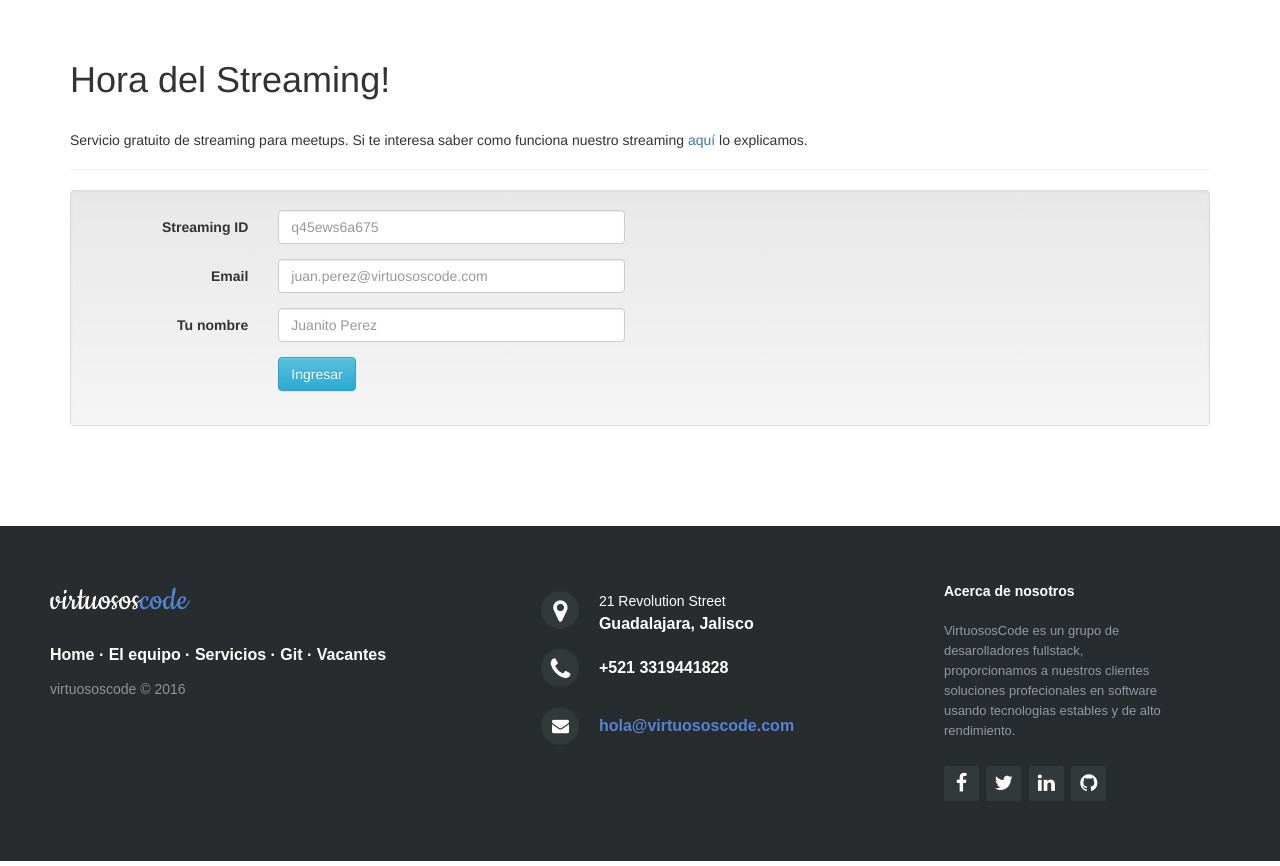
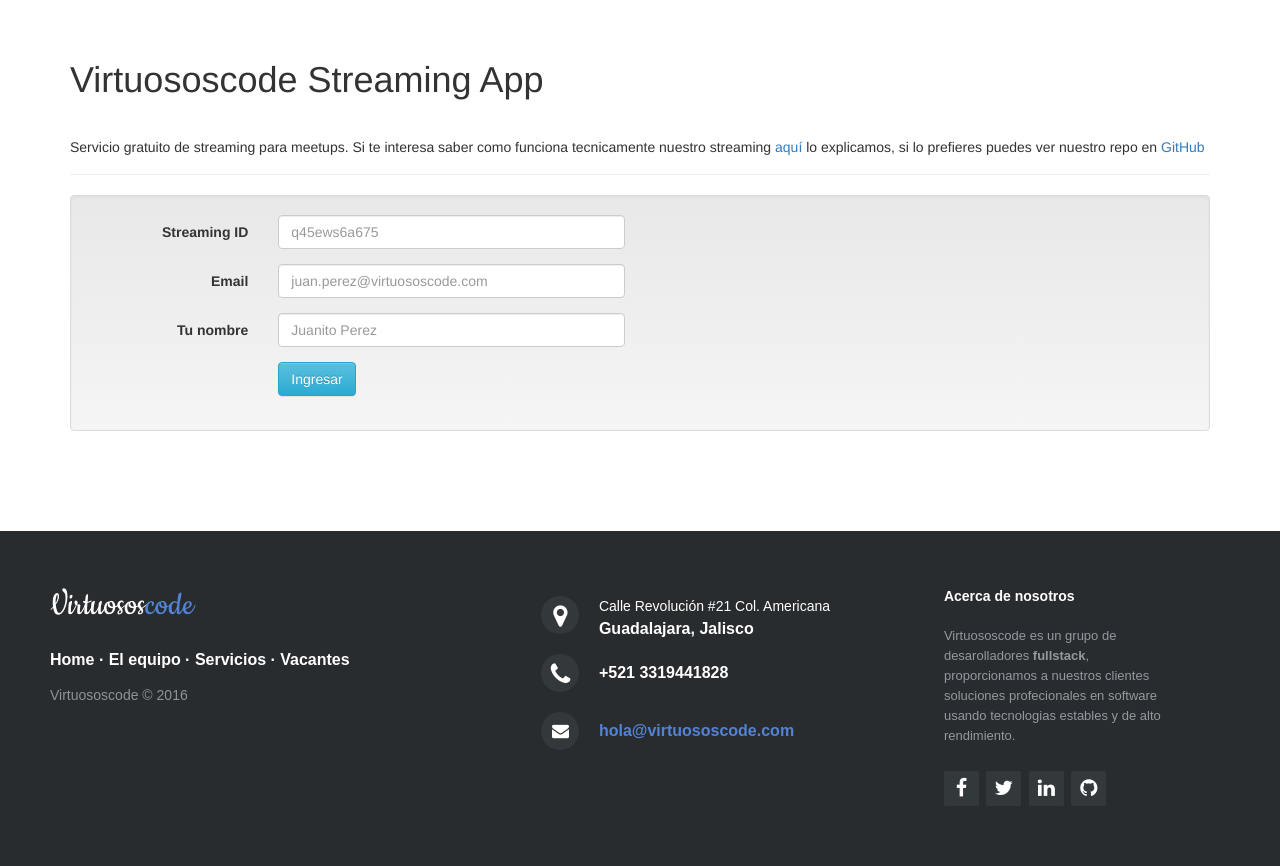
Before and after one commit to Brunux/django-streaming, a Django app: template templates/home.html in a window 1280 px wide. Shown: the part 52-918 px from the top of the page. Run offline with Django 3.2, Linux system fonts and the light colour scheme; the template is opened without the code that fills it, so the values that code supplies are empty; some libraries are stand-ins or nearby versions.

Commit message:
Add repo info to home

```diff
--- a/templates/base.html
+++ b/templates/base.html
@@ -50,7 +50,7 @@
 {% block footer %}
 <footer class="footer-distributed">
 	<div class="footer-left">
-		<h3>virtuosos<span>code</span></h3>
+		<h3>Virtuosos<span>code</span></h3>
 		<p class="footer-links">
 			<a href="https://virtuososcode.com">Home</a>
 			·
@@ -58,16 +58,14 @@
 			·
 			<a href="https://virtuososcode.com/services">Servicios</a>
 			·
-			<a href="https://git.virtuososcode.com">Git</a>
-			·
 			<a href="https://virtuososcode.com/vacantes">Vacantes</a>
 		</p>
-		<p class="footer-company-name">virtuososcode &copy; 2016</p>
+		<p class="footer-company-name">Virtuososcode &copy; 2016</p>
 	</div>
 	<div class="footer-center">
 		<div>
 			<i class="fa fa-map-marker"></i>
-			<p><span>21 Revolution Street</span> Guadalajara, Jalisco</p>
+			<p><span>Calle Revolución #21 Col. Americana</span> Guadalajara, Jalisco</p>
 		</div>
 		<div>
 			<i class="fa fa-phone"></i>
@@ -81,7 +79,7 @@
 	<div class="footer-right">
 		<p class="footer-company-about">
 			<span>Acerca de nosotros</span>
-			VirtuososCode es un grupo de desarolladores fullstack, proporcionamos a nuestros clientes soluciones profecionales
+			Virtuososcode es un grupo de desarolladores <strong>fullstack</strong>, proporcionamos a nuestros clientes soluciones profecionales
 			en software usando tecnologias estables y de alto rendimiento.
 		</p>
 		<div class="footer-icons">
--- a/templates/home.html
+++ b/templates/home.html
@@ -2,9 +2,9 @@
 
 {% block content %}
 <div class="page-header">
-    <h1 >Hora del Streaming!</h1><br>
-    <p>Servicio gratuito de streaming para meetups. Si te interesa saber como funciona nuestro streaming <a href="#">aquí</a> lo explicamos.
-    </p>
+    <h1 >Virtuososcode Streaming App</h1><br>
+    <h5>Servicio gratuito de streaming para meetups. Si te interesa saber como funciona tecnicamente nuestro streaming <a href="#">aquí</a> lo explicamos,
+     si lo prefieres puedes ver nuestro repo en <a href="https://github.com/Brunux/vc-streaming-app">GitHub</a></h5>
     </div>
     <form class="form-horizontal well">
     <div class="form-group">
```
